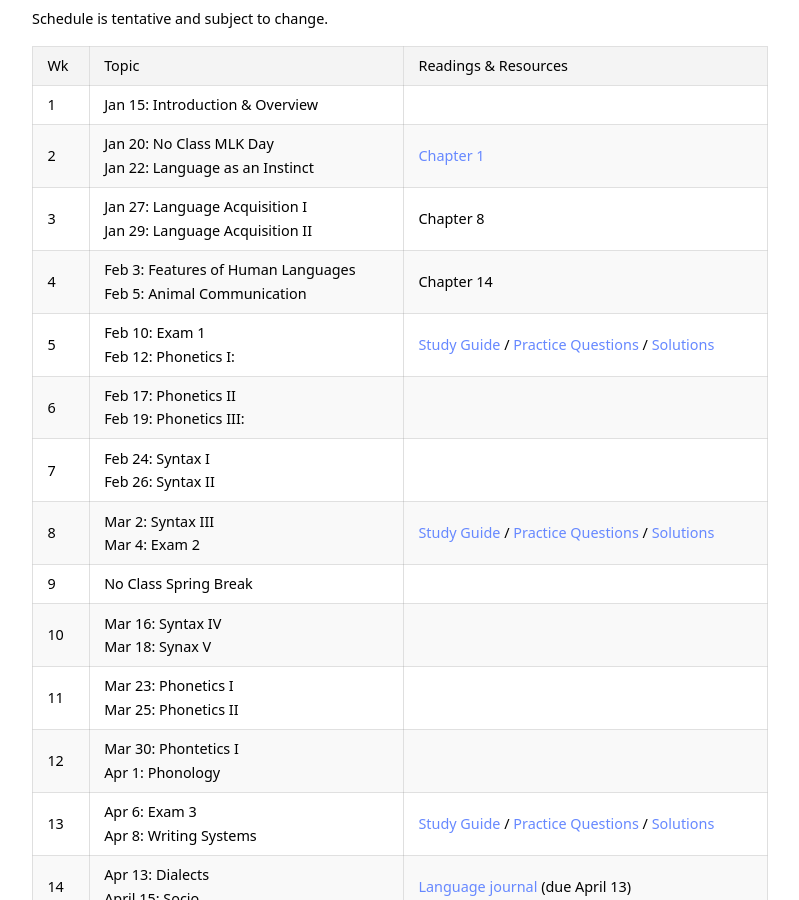
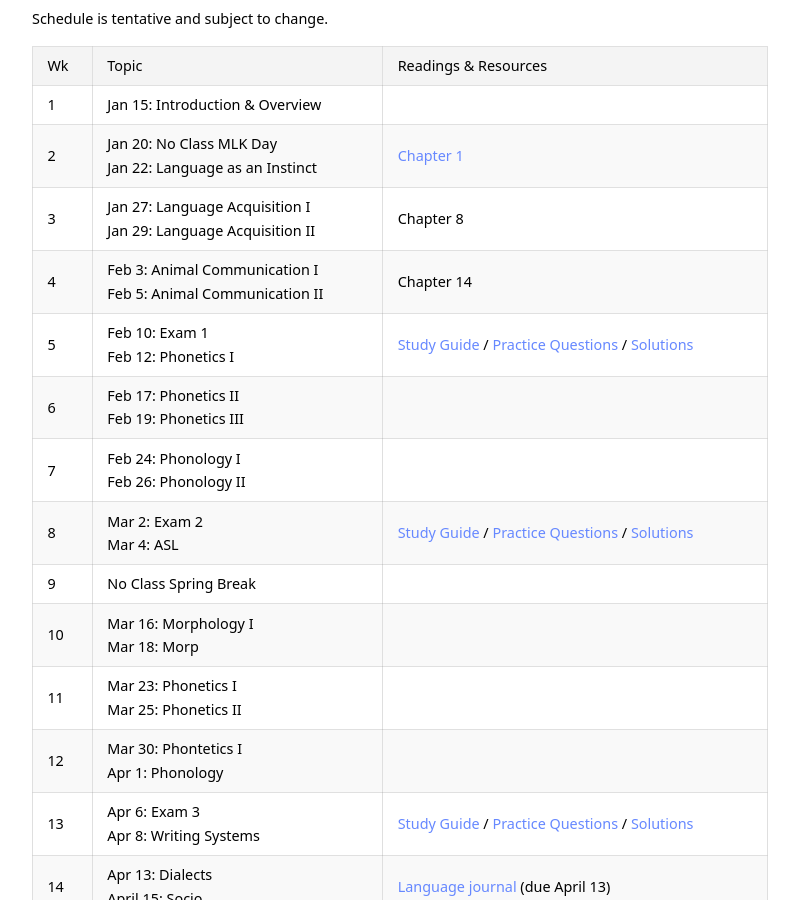
Before and after one commit to kschuler/ling001, a Jekyll site: the page built from index.md, in a window 1280 px wide and 900 px high, scrolled down 1599 px. Shown: the whole window, without its empty margins (240-1039 px from the left). Built offline with Jekyll 4.4.1, drawn with Linux system fonts in a browser that asks for light colours.

Commit message:
index.md updated from https://stackedit.io/

```diff
--- a/index.md
+++ b/index.md
@@ -50,13 +50,13 @@ Wk  | Topic | Readings & Resources
 1 | Jan 15: Introduction & Overview |
 2 | Jan 20: **No Class MLK Day**<br>Jan 22: Language as an Instinct | [Chapter 1](https://app.perusall.com/courses/intro-to-linguistics-1/pinker-ch01?assignmentId=5ib5rPaDkYoZxZc9X&part=1)
 3 | Jan 27: Language Acquisition I<br>Jan 29: Language Acquisition II  | Chapter 8
-4 | Feb 3: Features of Human Languages<br>Feb 5: Animal Communication   | Chapter 14
-5 | Feb 10: **Exam 1** <br> Feb 12: Phonetics I:|  [Study Guide](resources/exam1-study-guide) / [Practice Questions](resources/exam1-practice-questions) / [Solutions](not-yet)
-6 | Feb 17: Phonetics II<br>Feb 19: Phonetics III: |
-7 | Feb 24: Syntax I<br>Feb 26: Syntax II |
-8 | Mar 2: Syntax III<br>Mar 4: **Exam 2** | [Study Guide](not-yet) / [Practice Questions](not-yet) / [Solutions](not-yet)
+4 | Feb 3: Animal Communication I<br>Feb 5: Animal Communication II   | Chapter 14
+5 | Feb 10: **Exam 1** <br> Feb 12: Phonetics I|  [Study Guide](resources/exam1-study-guide) / [Practice Questions](resources/exam1-practice-questions) / [Solutions](not-yet)
+6 | Feb 17: Phonetics II<br>Feb 19: Phonetics III |
+7 | Feb 24: Phonology I<br>Feb 26: Phonology II |
+8 | Mar 2: **Exam 2** <br>Mar 4: ASL| [Study Guide](not-yet) / [Practice Questions](not-yet) / [Solutions](not-yet)
 9 | **No Class Spring Break** |
-10 | Mar 16: Syntax IV<br>Mar 18: Synax V |
+10 | Mar 16: Morphology I<br>Mar 18: Morp |
 11 | Mar 23: Phonetics I<br>Mar 25: Phonetics II |
 12 | Mar 30: Phontetics I<br> Apr 1: Phonology |
 13 | Apr 6: **Exam 3**<br> Apr 8: Writing Systems | [Study Guide](not-yet) / [Practice Questions](not-yet) / [Solutions](not-yet)
```
Also changed, not shown: other parts of index.md (+2 -2 lines).
